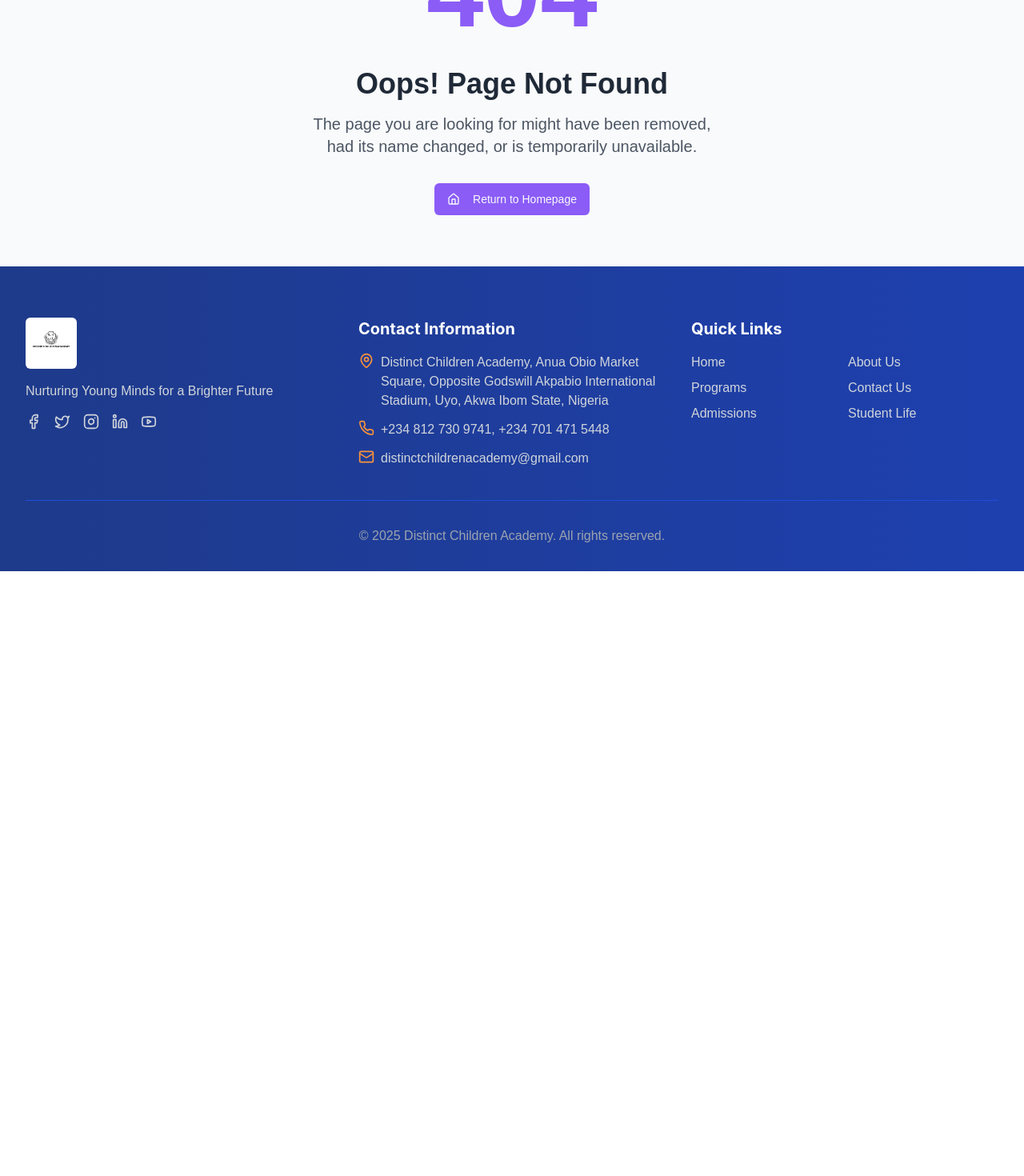
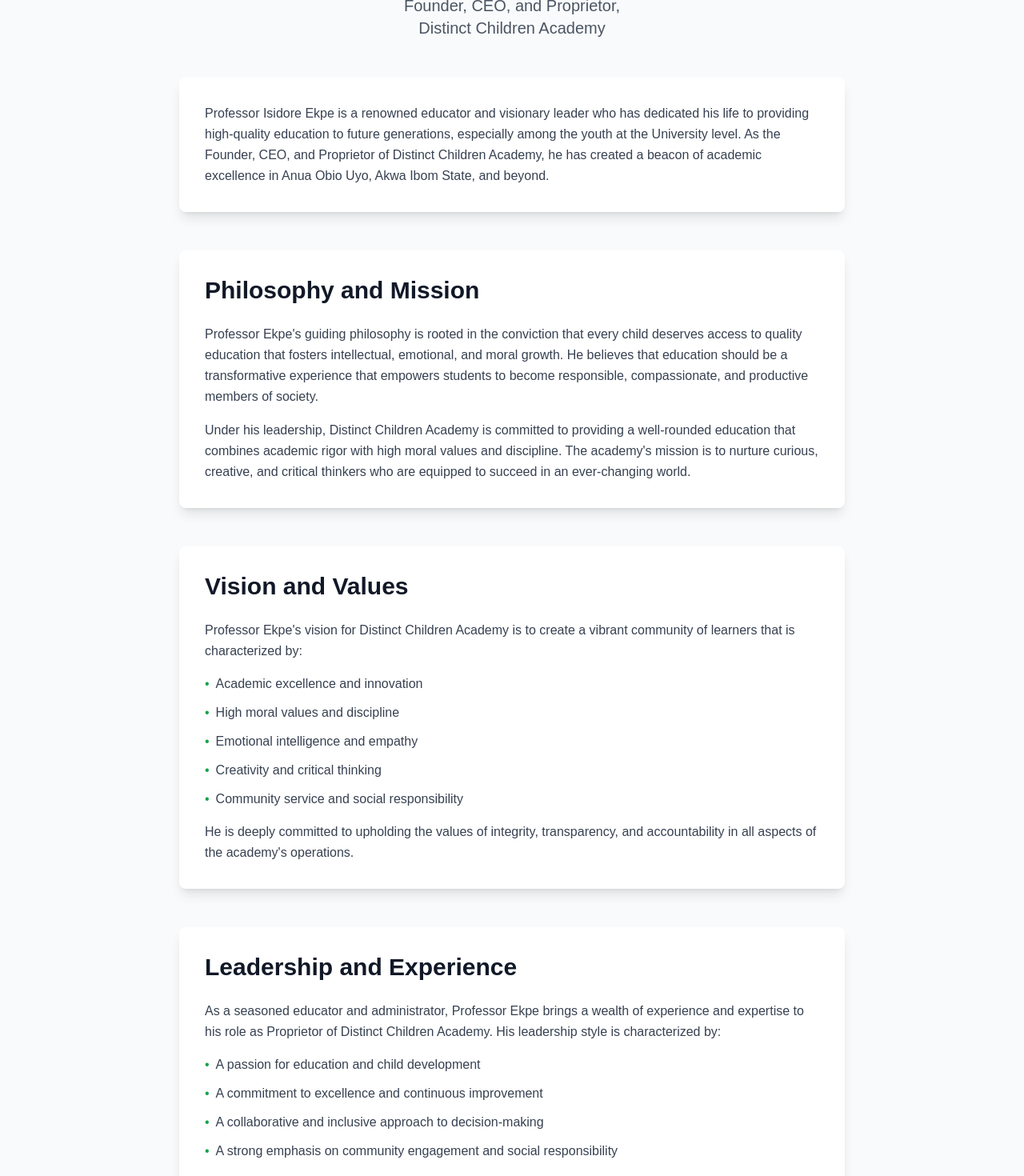
Before and after one commit to distinctchildrenacademy/distinct-43d10b72, a React (Vite) app: page /proprietor-profile in a window 1280 px wide. Shown: the part 220-1690 px from the top of the page at 80% size. Before the commit the page ends 934 px from the top, so only its background shows below. Built offline with nearby package versions, Linux system fonts and the light colour scheme; a web font is replaced by a local one.

Commit message:
Add Leadership Team and Proprietor Profile pages, update App and Header components

```diff
--- a/src/App.tsx
+++ b/src/App.tsx
@@ -11,6 +11,7 @@ import Overview from "./pages/Overview";
 import Programs from "./pages/Programs";
 import VisionAndMission from "./pages/VisionAndMission";
 import SchoolHistory from "./pages/SchoolHistory";
+import ProprietorProfile from "./pages/ProprietorProfile";
 
 const queryClient = new QueryClient();
 
@@ -28,6 +29,7 @@ const App = () => (
           <Route path="/programs" element={<Programs />} />
           <Route path="/vision-and-mission" element={<VisionAndMission />} />
           <Route path="/school-history" element={<SchoolHistory />} />
+          <Route path="/proprietor-profile" element={<ProprietorProfile />} />
           <Route path="*" element={<NotFound />} />
         </Routes>
       </BrowserRouter>
--- a/src/components/Header.tsx
+++ b/src/components/Header.tsx
@@ -39,12 +39,12 @@ const Header = () => {
     {
       title: "Proprietor's Profile",
       description: "Meet Prof. Isidore Ekpe, our founder",
-      href: "#proprietor-profile",
+      href: "/proprietor-profile",
     },
     {
       title: "Leadership Team",
       description: "Our dedicated administrative and teaching staff",
-      href: "#leadership-team",
+      href: "/leadership-team",
     },
     {
       title: "Vision & Mission",
--- /dev/null
+++ b/src/pages/LeadershipTeam.tsx
@@ -0,0 +1,76 @@
+import React from 'react';
+import Header from '@/components/Header';
+import Footer from '@/components/Footer';
+
+const LeadershipTeam = () => {
+  return (
+    <>
+      <Header />
+      <div className="min-h-screen bg-gray-50 py-12">
+        <div className="max-w-4xl mx-auto px-4 sm:px-6 lg:px-8">
+          <div className="text-center mb-12">
+            <h1 className="text-4xl font-bold text-gray-900 mb-4">Leadership Team</h1>
+          </div>
+
+          <div className="bg-white rounded-lg shadow-lg p-8 mb-12">
+            <h2 className="text-2xl font-bold text-gray-900 mb-6">Proprietor</h2>
+            <p className="text-gray-700 leading-relaxed">
+              Prof. Isidore Ekpe (Professor of Business Administration, Postgraduate Diploma in Education)
+            </p>
+          </div>
+
+          <div className="bg-white rounded-lg shadow-lg p-8 mb-12">
+            <h2 className="text-2xl font-bold text-gray-900 mb-6">Proprietress & Principal</h2>
+            <p className="text-gray-700 leading-relaxed">
+              Mrs. Margaret Isidore Ekpe (HND in Office Technology Management, Postgraduate Diploma in Education)
+            </p>
+          </div>
+
+          <div className="bg-white rounded-lg shadow-lg p-8 mb-12">
+            <h2 className="text-2xl font-bold text-gray-900 mb-6">Administration</h2>
+            <p className="text-gray-700 leading-relaxed">
+              Vice Principal: Mr. Samuel Henry Udomah (BSc in Mechanical Engineering)
+            </p>
+          </div>
+
+          <div className="bg-white rounded-lg shadow-lg p-8">
+            <h2 className="text-2xl font-bold text-gray-900 mb-6">Teaching Staff</h2>
+            <ul className="space-y-4 text-gray-700">
+              <li className="flex items-start">
+                <span className="text-green-600 mr-2">•</span>
+                <span>Mrs. Margaret Isidore Ekpe (HND in Office Technology Management, Postgraduate Diploma in Education)</span>
+              </li>
+              <li className="flex items-start">
+                <span className="text-green-600 mr-2">•</span>
+                <span>Mr. Samuel Henry Udomah (BSc in Mechanical Engineering)</span>
+              </li>
+              <li className="flex items-start">
+                <span className="text-green-600 mr-2">•</span>
+                <span>Mrs. Ekebo Philip Johnson (BSc in Mass Communication)</span>
+              </li>
+              <li className="flex items-start">
+                <span className="text-green-600 mr-2">•</span>
+                <span>Mrs. Elizabeth Victor Okono (NCE, BA in progress, Part-Time)</span>
+              </li>
+              <li className="flex items-start">
+                <span className="text-green-600 mr-2">•</span>
+                <span>Mr. Isaac James Okon (BSc in Mass Communication)</span>
+              </li>
+              <li className="flex items-start">
+                <span className="text-green-600 mr-2">•</span>
+                <span>Mrs. Becky Asian (BA in English, Diction Instructor, Part-Time)</span>
+              </li>
+              <li className="flex items-start">
+                <span className="text-green-600 mr-2">•</span>
+                <span>Mrs. Glory Obasi (GCE O/L, Crèche Instructor)</span>
+              </li>
+            </ul>
+          </div>
+        </div>
+      </div>
+      <Footer />
+    </>
+  );
+};
+
+export default LeadershipTeam;
--- /dev/null
+++ b/src/pages/ProprietorProfile.tsx
@@ -0,0 +1,102 @@
+import React from 'react';
+import Header from '@/components/Header';
+import Footer from '@/components/Footer';
+
+const ProprietorProfile = () => {
+  return (
+    <>
+      <Header />
+      <div className="min-h-screen bg-gray-50 py-12">
+        <div className="max-w-4xl mx-auto px-4 sm:px-6 lg:px-8">
+          <div className="text-center mb-12">
+            <h1 className="text-4xl font-bold text-gray-900 mb-4">Proprietor's Profile</h1>
+            <div className="text-xl text-gray-600">
+              <p className="font-semibold">Professor Isidore Ekpe</p>
+              <p>Founder, CEO, and Proprietor,</p>
+              <p>Distinct Children Academy</p>
+            </div>
+          </div>
+
+          <div className="bg-white rounded-lg shadow-lg p-8 mb-12">
+            <p className="text-gray-700 leading-relaxed">
+              Professor Isidore Ekpe is a renowned educator and visionary leader who has dedicated his life to providing high-quality education to future generations, especially among the youth at the University level. As the Founder, CEO, and Proprietor of Distinct Children Academy, he has created a beacon of academic excellence in Anua Obio Uyo, Akwa Ibom State, and beyond.
+            </p>
+          </div>
+
+          <div className="bg-white rounded-lg shadow-lg p-8 mb-12">
+            <h2 className="text-3xl font-bold text-gray-900 mb-6">Philosophy and Mission</h2>
+            <p className="text-gray-700 leading-relaxed mb-4">
+              Professor Ekpe's guiding philosophy is rooted in the conviction that every child deserves access to quality education that fosters intellectual, emotional, and moral growth. He believes that education should be a transformative experience that empowers students to become responsible, compassionate, and productive members of society.
+            </p>
+            <p className="text-gray-700 leading-relaxed">
+              Under his leadership, Distinct Children Academy is committed to providing a well-rounded education that combines academic rigor with high moral values and discipline. The academy's mission is to nurture curious, creative, and critical thinkers who are equipped to succeed in an ever-changing world.
+            </p>
+          </div>
+
+          <div className="bg-white rounded-lg shadow-lg p-8 mb-12">
+            <h2 className="text-3xl font-bold text-gray-900 mb-6">Vision and Values</h2>
+            <p className="text-gray-700 leading-relaxed mb-4">
+              Professor Ekpe's vision for Distinct Children Academy is to create a vibrant community of learners that is characterized by:
+            </p>
+            <ul className="space-y-3 text-gray-700 mb-4">
+              <li className="flex items-start">
+                <span className="text-green-600 mr-2">•</span>
+                <span>Academic excellence and innovation</span>
+              </li>
+              <li className="flex items-start">
+                <span className="text-green-600 mr-2">•</span>
+                <span>High moral values and discipline</span>
+              </li>
+              <li className="flex items-start">
+                <span className="text-green-600 mr-2">•</span>
+                <span>Emotional intelligence and empathy</span>
+              </li>
+              <li className="flex items-start">
+                <span className="text-green-600 mr-2">•</span>
+                <span>Creativity and critical thinking</span>
+              </li>
+              <li className="flex items-start">
+                <span className="text-green-600 mr-2">•</span>
+                <span>Community service and social responsibility</span>
+              </li>
+            </ul>
+            <p className="text-gray-700 leading-relaxed">
+              He is deeply committed to upholding the values of integrity, transparency, and accountability in all aspects of the academy's operations.
+            </p>
+          </div>
+
+          <div className="bg-white rounded-lg shadow-lg p-8">
+            <h2 className="text-3xl font-bold text-gray-900 mb-6">Leadership and Experience</h2>
+            <p className="text-gray-700 leading-relaxed mb-4">
+              As a seasoned educator and administrator, Professor Ekpe brings a wealth of experience and expertise to his role as Proprietor of Distinct Children Academy. His leadership style is characterized by:
+            </p>
+            <ul className="space-y-3 text-gray-700 mb-4">
+              <li className="flex items-start">
+                <span className="text-green-600 mr-2">•</span>
+                <span>A passion for education and child development</span>
+              </li>
+              <li className="flex items-start">
+                <span className="text-green-600 mr-2">•</span>
+                <span>A commitment to excellence and continuous improvement</span>
+              </li>
+              <li className="flex items-start">
+                <span className="text-green-600 mr-2">•</span>
+                <span>A collaborative and inclusive approach to decision-making</span>
+              </li>
+              <li className="flex items-start">
+                <span className="text-green-600 mr-2">•</span>
+                <span>A strong emphasis on community engagement and social responsibility</span>
+              </li>
+            </ul>
+            <p className="text-gray-700 leading-relaxed">
+              Under his guidance, Distinct Children Academy is poised to become a model for educational excellence and innovation in Nigeria.
+            </p>
+          </div>
+        </div>
+      </div>
+      <Footer />
+    </>
+  );
+};
+
+export default ProprietorProfile;
```
